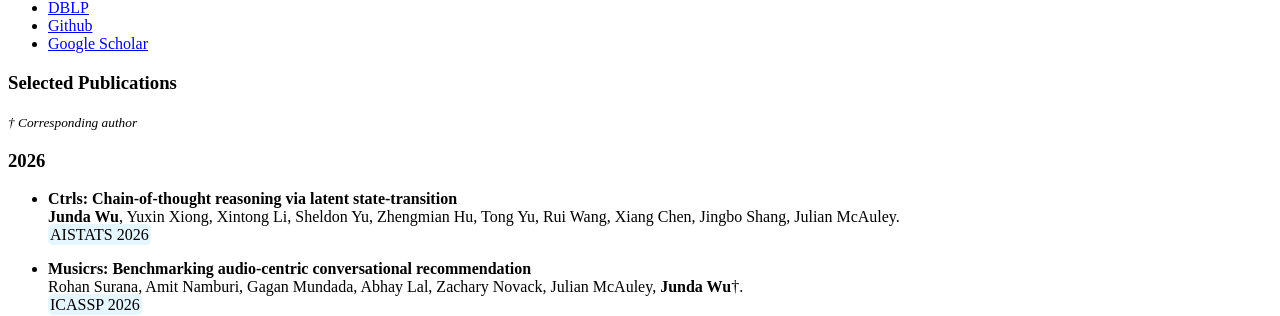
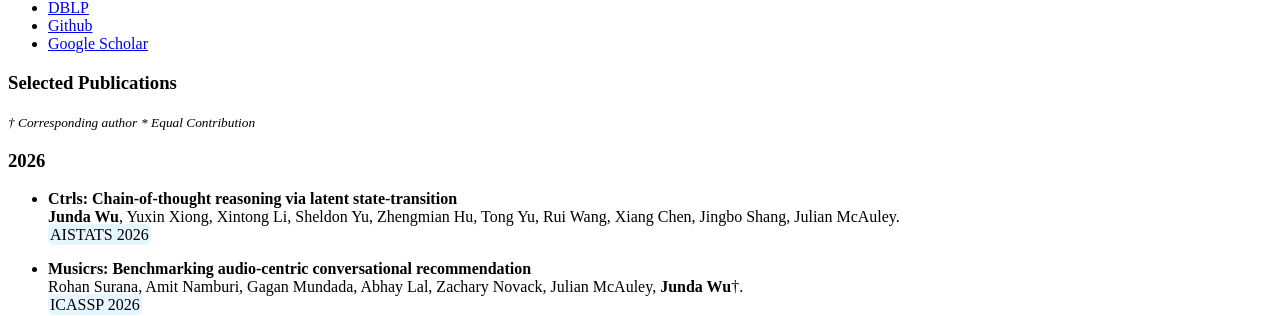
Before and after one commit to JoshuaWu1997/JoshuaWu1997.github.io, a Jekyll site: the page built from _pages/includes/pub.md, in a window 1280 px wide and 900 px high. Shown: the part 314-630 px from the top of the window. Built offline with Jekyll 4.4.1, drawn with Linux system fonts in a browser that asks for light colours; our own code applies the rules of GitHub Pages for plain Markdown files.

Commit message:
Update pub.md

```diff
--- a/_pages/includes/pub.md
+++ b/_pages/includes/pub.md
@@ -1,6 +1,7 @@
 # Selected Publications
 
 <small>*† Corresponding author*</small>
+<small>*\* Equal Contribution*</small>
 
 {% assign grouped = site.data.publications.featured | group_by: "year" | sort: "name" | reverse %}
 {% for year_group in grouped %}
```
